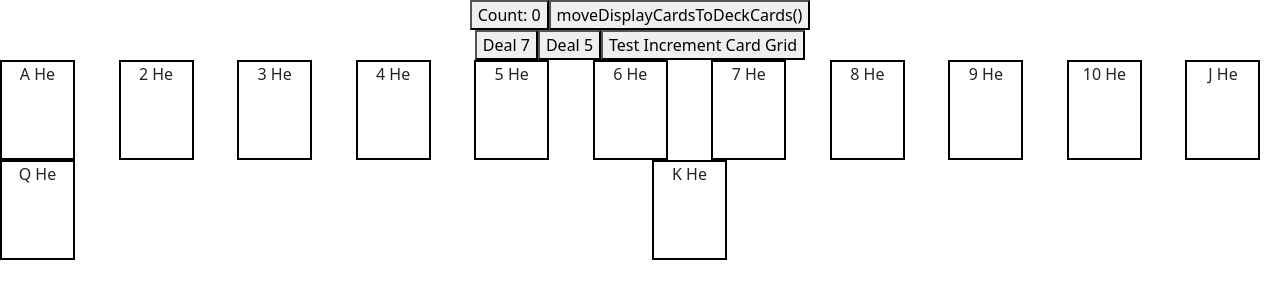
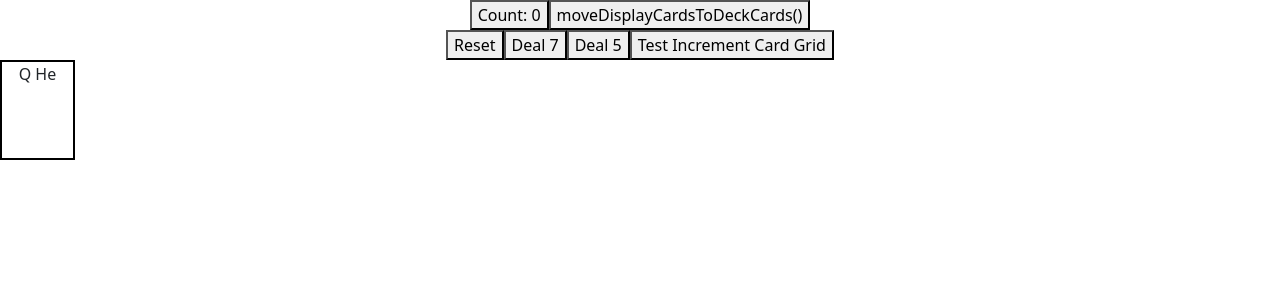
Before and after one commit to TalbyWhistler/mobileAssignment3b, a React (Create React App) app: page / in a window 1280 px wide. Both pictures are taken after a click on the button "Test Increment Card Grid". Shown: the top 300 px of the page. Built offline with nearby package versions, Linux system fonts and the light colour scheme.

Commit message:
Grid and shuffle fixed

```diff
--- a/src/App.js
+++ b/src/App.js
@@ -14,7 +14,7 @@ function App() {
       {Counter()}
       {GenerateButton()}
       <div>
-          {CardGridB(deckCards,12)}
+          {CardGridB(deckCards,0)}
       </div>
     </div>
   );
@@ -29,6 +29,19 @@ for (let i=0;i<4;i++)
     {
         deckCards.push(<Card suit={i} value={j} key={`${i}-${j}`}/>);
     }
+}
+
+function resetDeckOfCards()
+{
+  deckCards = [];
+  for (let i=0;i<4;i++)
+    {
+        for (let j=1;j<=13;j++)
+        {
+            deckCards.push(<Card suit={i} value={j} key={`${i}-${j}`}/>);
+        }
+    }
+    return deckCards;
 }
 
 function moveDeckCardsToDisplayed(deckCards,displayCards)
@@ -65,8 +78,11 @@ function CardGrid(deckCards)
     return <div>{rows}</div>
 }
 
+shuffle(deckCards);
 function CardGridB(deckCards,onTheTable)
 {
+
+
     console.log("On the table is " + onTheTable);
     const [displayed,setDisplay] = useState(onTheTable);
     let rows = [];
@@ -80,31 +96,48 @@ function CardGridB(deckCards,onTheTable)
 
     function dealFive()
     {
+       // reset();
         setDisplay(5);
     }
 
     function dealSeven()
     {
+       // reset();
         setDisplay(7);
     }
 
-    while ( cardCounter <= displayed && cardCounter <= 52)
+    function reset()
+    {
+        deckCards = resetDeckOfCards(deckCards);
+        shuffle(deckCards);
+        setDisplay(0);
+    }
+
+
+
+
+    while ( cardCounter < displayed && cardCounter <= 52)
     {
       for (let h=0;h<=6;h++)
       {
         for (let i=0;i<=10;i++)
           {
-            if ( cardCounter < displayed )
+            if (cardCounter>=displayed)
+            {
+              cardCounter++;
+              columns.push(<div className="col"></div>)
+              continue;
+            }
+            else
             {
               let selectedCard=deckCards[cardCounter];
               columns.push(<div className="col">{selectedCard}</div>)
               cardCounter++;
             }
-            else
-            {
-              cardCounter++;
-            }
+
+
           }
+
           rows.push(<div className="row">{columns}</div>);
           columns = [];
       }
@@ -112,6 +145,7 @@ function CardGridB(deckCards,onTheTable)
     }
     return(
     <div>
+        <button onClick={reset}>Reset</button>
         <button onClick={dealSeven}>Deal 7</button>
         <button onClick={dealFive}>Deal 5</button>
         <button onClick={incrementCardGrid}>Test Increment Card Grid</button>
@@ -119,7 +153,20 @@ function CardGridB(deckCards,onTheTable)
     </div>);
 }
 
+function shuffle(deck) {
+  let currentIndex = deck.length;
 
+
+  while (currentIndex != 0) {
+
+
+    let randomIndex = Math.floor(Math.random() * currentIndex);
+    currentIndex--;
+
+    [deck[currentIndex], deck[randomIndex]] = [
+      deck[randomIndex], deck[currentIndex]];
+  }
+}
 
 function Rectangle({propText}) {
   const style = {
```
